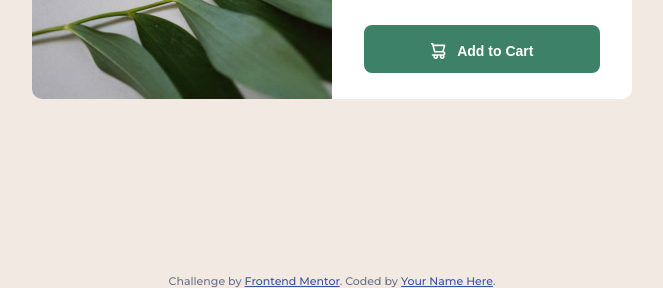
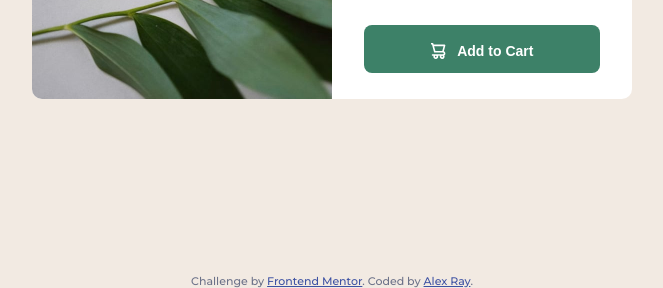
Before and after one commit to Alexr6667/Product_Preview_Card_Component, a plain HTML site: page index.html in a window 1280 px wide. Shown: the part 526-814 px from the top of the page, without its empty margins (308-971 px from the left). Drawn offline with Linux system fonts and the light colour scheme.

```diff
--- a/index.html
+++ b/index.html
@@ -38,7 +38,7 @@
 
 <div class="attribution">
   Challenge by <a href="https://www.frontendmentor.io?ref=challenge" target="_blank">Frontend Mentor</a>.
-  Coded by <a href="#">Your Name Here</a>.
+  Coded by <a href="#">Alex Ray</a>.
 </div>
 
 </html>
```
Also changed, not shown: images/Desktop View.png (added), images/Mobile View.png (added), 2 other files.
